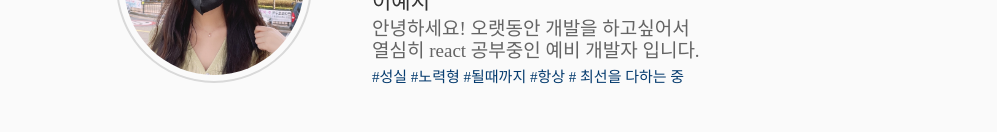
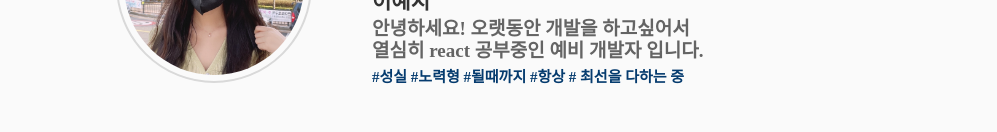
Before and after one commit to yejz0715/portfolio, a React (Create React App) app: page / in a window 1280 px wide. Shown: the part 225-357 px from the top of the page, without its empty margins (141-1138 px from the left). Built offline with nearby package versions, Linux system fonts and the light colour scheme; a web font is replaced by a local one.

Commit message:
STYLE:스타일 수정

```diff
--- a/src/Component/PopContents/style.js
+++ b/src/Component/PopContents/style.js
@@ -42,7 +42,7 @@ export const TagBox = styled.div`
 `;
 export const Tag = styled.p`
   font-size: 18px;
-  font-weight: 400;
+  font-weight: bold;
   line-height: 23px;
   color: rgba(5, 59, 110, 1);
 `;
@@ -68,5 +68,5 @@ export const DevTime = styled.label`
   bottom: 20px;
   left: 20px;
   font-size: 16px;
-  color: #c4c4c4;
+  color: gray;
 `;
--- a/src/GlobalStyle.js
+++ b/src/GlobalStyle.js
@@ -28,6 +28,7 @@ body{
   height: 100vh;
   color: #333;
   font-family: 'GangwonEdu_OTFLightA';
+  font-weight: 600;
   background-color:#fafafa;
 }
 `;
```
